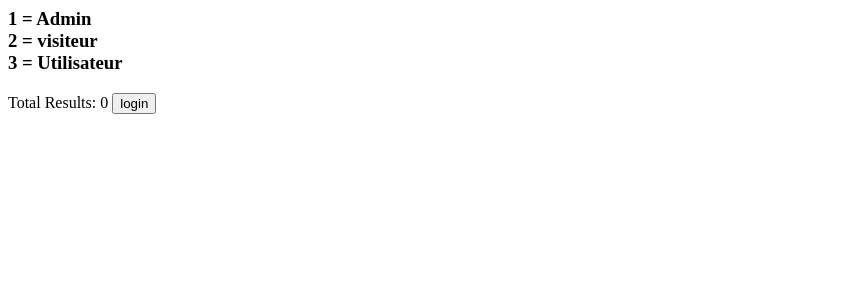
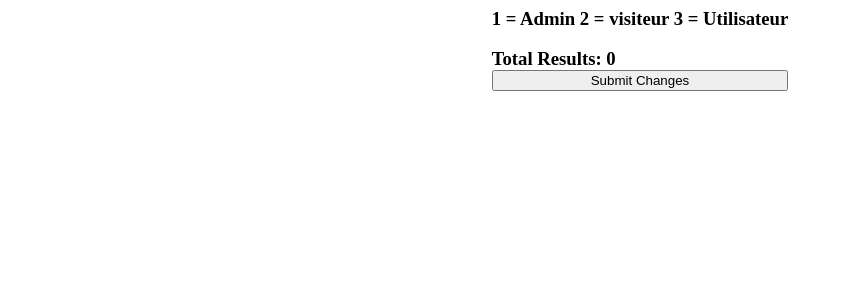
Before and after one commit to GobEth2333500/ProjFinal, a CodeIgniter 4 app: the page made by Web/Site/app/Views/pages/admin.php in a window 1280 px wide. Shown: the top 300 px of the page, without its empty margins (0-843 px from the left). Run offline with PHP 8.4 and a stand-in for CodeIgniter, Linux system fonts and the light colour scheme; the template is opened without the code that fills it, so the values that code supplies are empty; some libraries are stand-ins or nearby versions.

Commit message:
fix logout + css

```diff
--- a/Web/Site/app/Controllers/Pages.php
+++ b/Web/Site/app/Controllers/Pages.php
@@ -111,6 +111,7 @@ class Pages extends BaseController
     public function logout()
     {
         $session = session();
+        session()->remove('username');
         $session->destroy();
         return $this->view("home");
 
--- a/Web/Site/app/Views/pages/admin.php
+++ b/Web/Site/app/Views/pages/admin.php
@@ -1,13 +1,32 @@
+<style>
+.page{
+
+   height:80vh;
+
+
+}
+.content{
+    display:flex;
+   flex-direction:column;
+   justify-content:center;
+   align-items:center;
+}
+h3{
+    margin:0;
+}
+form{
+    display:Flex;
+    flex-direction:column;
+    justify-self:center;
+    align-self:center;
+}
+
+</style>
+
 <head>
 
 </head>
-<style>
-.page{
-   height:80vh;
 
-}
-
-</style>
 <div class="page">
 <div class="content">
 <?php
@@ -20,19 +39,19 @@ $query   = $db->query('SELECT * FROM utilisateur');
 $results = $query->getResult();
 echo "<form action='/pages/EditRoles' method='post'>";
 $nb = 0;
-echo "<h3>1 = Admin<br>
-      2 = visiteur<br>
-      3 = Utilisateur</h3>";
+echo "<h3>1 = Admin
+      2 = visiteur
+      3 = Utilisateur</h3><br>";
 foreach ($results as $row)
 {
 
-    echo " <input type='hidden' name='user[$nb]' value='$row->username'/>"."$row->username"
-    ." --> Permission Id "." <input type='number' name='id[$nb]' value ='' placeholder = '$row->role_id'>
-    <br>";
+    echo " <input type='hidden' name='user[$nb]' value='$row->username'/>"."<h3>$row->username"
+    ." --> Permission Id </h3>"." <input type='number' name='id[$nb]' value ='' placeholder = '$row->role_id'>
+    ";
     $nb ++;
 }
-echo "<input type='hidden' name='nb' value='$nb'/>"."Total Results: " . count($results);
-echo " <input type='submit' name='submit' value='login'>
+echo "<input type='hidden' name='nb' value='$nb'/>"."<h3>Total Results: " . count($results)."</h3>";
+echo " <input type='submit' name='submit' value='Submit Changes'>
 </form>";
 
 ?>
--- a/Web/Site/app/Views/pages/jeu.php
+++ b/Web/Site/app/Views/pages/jeu.php
@@ -16,7 +16,7 @@
 <img src="../img/left.png" alt="" id="left" style="visibility: hidden">
 <img src="../img/right.png" alt="" id="right" style="visibility: hidden">
 <img src="../img/pressed.png" alt="" id="pressed" style="visibility: hidden">
-</div>
+
 <script src="https://code.jquery.com/jquery-3.7.1.min.js"></script>
 
 <script>
@@ -85,3 +85,4 @@ function LastInput(){
         return "used";
 }
 ?>
+</div>
--- a/Web/Site/app/Views/templates/header.php
+++ b/Web/Site/app/Views/templates/header.php
@@ -56,14 +56,14 @@ a{
         else{
         $menu="<a href='home'>Home</a>
          <a href='login'>Login</a>
-         <a href='inscription'>inscription</a>";
+         <a href='inscription'>Inscription</a>";
         }
      }
      else
      {
       $menu="<a href='home'>Home</a>
       <a href='login'>Login</a>
-      <a href='inscription'>inscription</a>"
+      <a href='inscription'>Inscription</a>"
       ;
      }
      ?>
```
Also changed, not shown: Web/Site/app/Views/pages/inscription.php (+9 -1 lines), Web/Site/app/Views/pages/login.php (+9 -1 lines).
